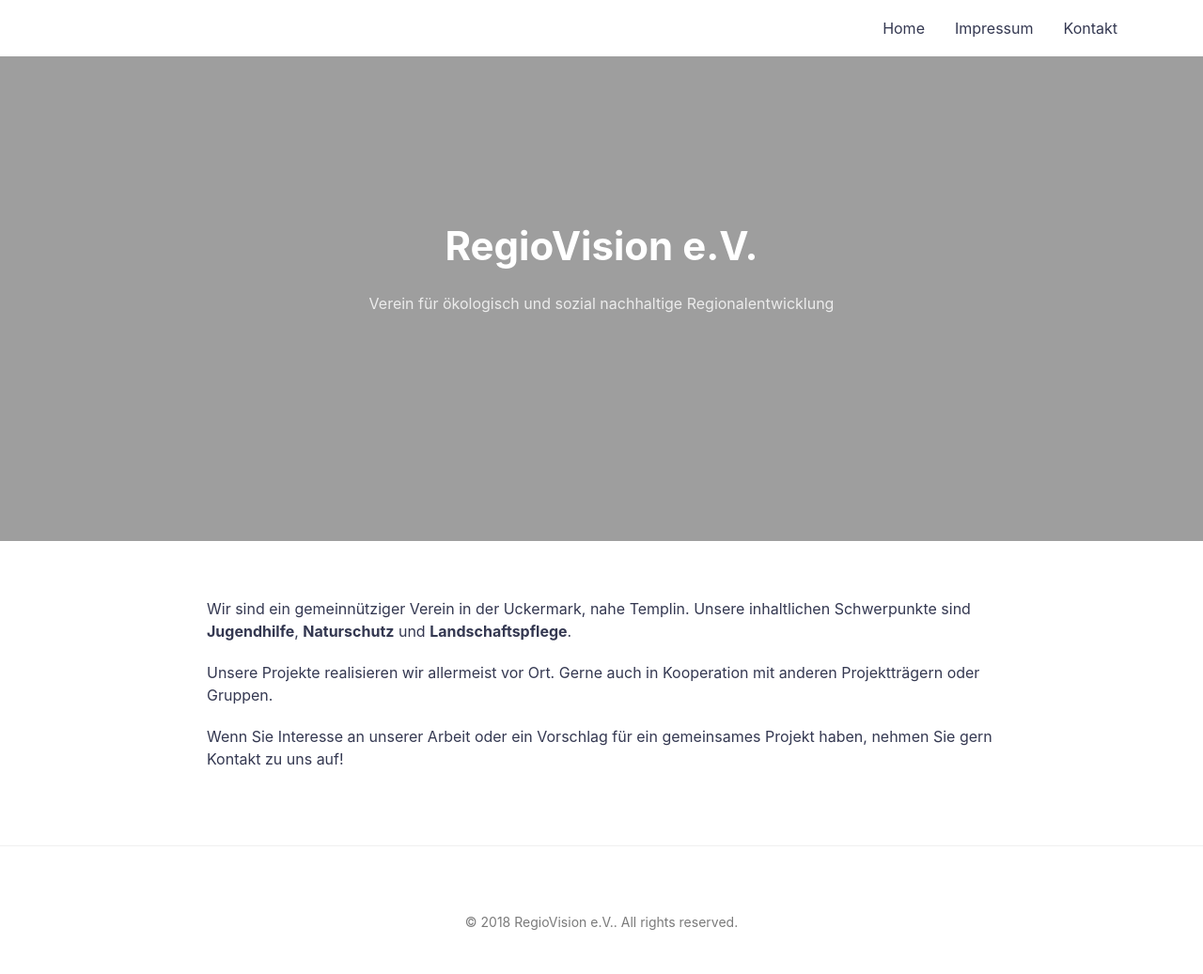
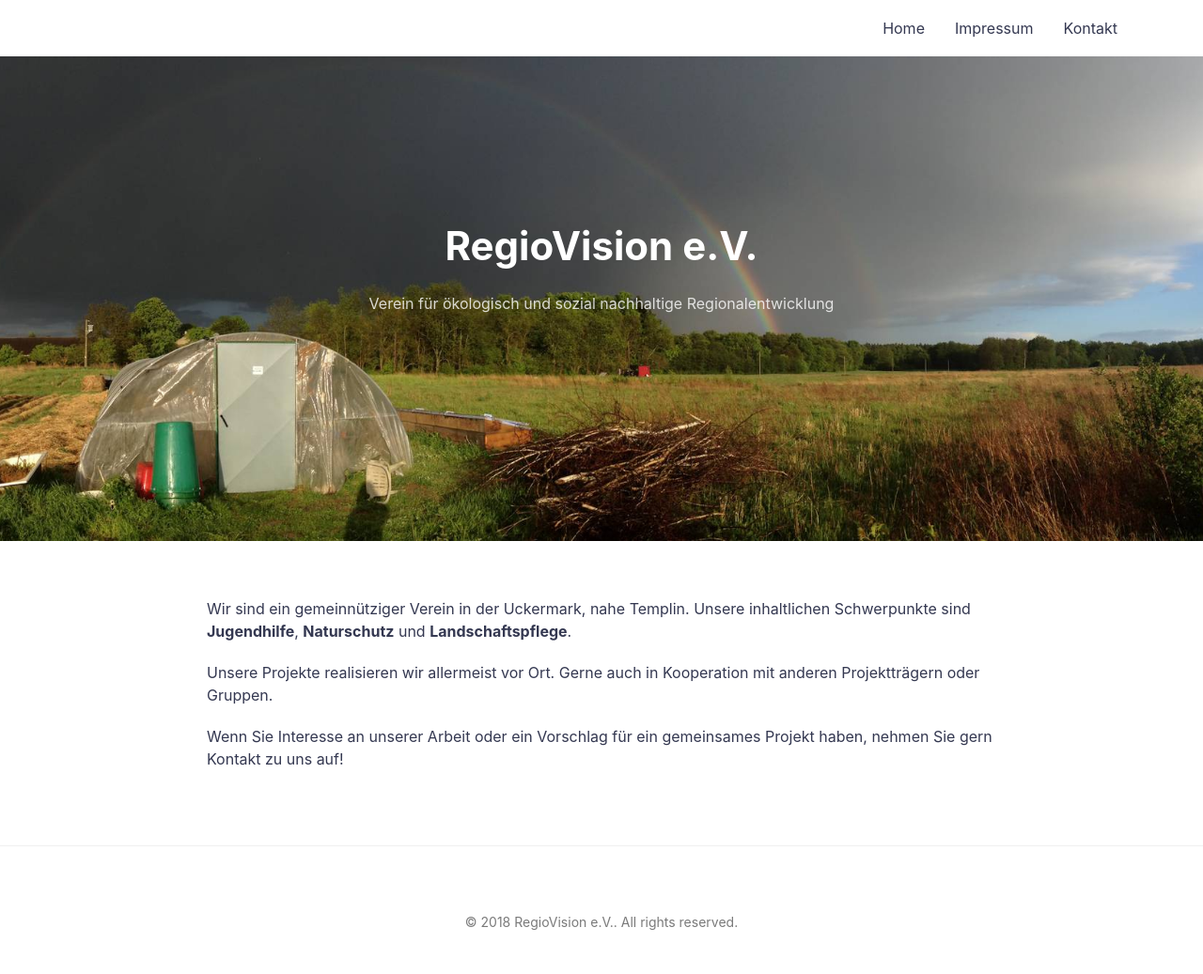
Before and after one commit to andylatte/regiovision, a Jekyll site: the page built from index.md, in a window 1280 px wide. Shown: the whole page at 94% size. Built offline with Jekyll 4.4.1, drawn with Linux system fonts in a browser that asks for light colours.

Commit message:
img compression

```diff
--- a/_config.yml
+++ b/_config.yml
@@ -26,7 +26,7 @@ navigation: # Navigation links
 tagline: >
   Verein für ökologisch und sozial nachhaltige Regionalentwicklung
 
-hero_img: posts/cheesy_rainbow.png # Main background image: use the path from /assets/img/ => This will output /assets/img/posts/sleek_lg.jpg
+hero_img: posts/cheesy_rainbow.jpg # Main background image: use the path from /assets/img/ => This will output /assets/img/posts/sleek_lg.jpg
 
 email: your-email@domain.com # email for form submission
 
```
Also changed, not shown: imprint.md (+0 -4 lines), assets/img/favicon_old.jpg (renamed from assets/img/favicon.jpg), assets/img/posts/cheesy_rainbow.jpg (added), assets/img/posts/cheesy_rainbow_lg.jpg (added), assets/img/posts/cheesy_rainbow_md.jpg (added), assets/img/posts/cheesy_rainbow_md.png (deleted), assets/img/posts/cheesy_rainbow_placehold.jpg (added), assets/img/posts/cheesy_rainbow_placehold.png (deleted), assets/img/posts/cheesy_rainbow_sm.jpg (added), assets/img/posts/cheesy_rainbow_sm.png (deleted), assets/img/posts/cheesy_rainbow_thumb.jpg (added), assets/img/posts/cheesy_rainbow_thumb.png (deleted), assets/img/posts/cheesy_rainbow_thumb@2x.jpg (added), assets/img/posts/cheesy_rainbow_thumb@2x.png (deleted), 2 more files, 2 other files.
